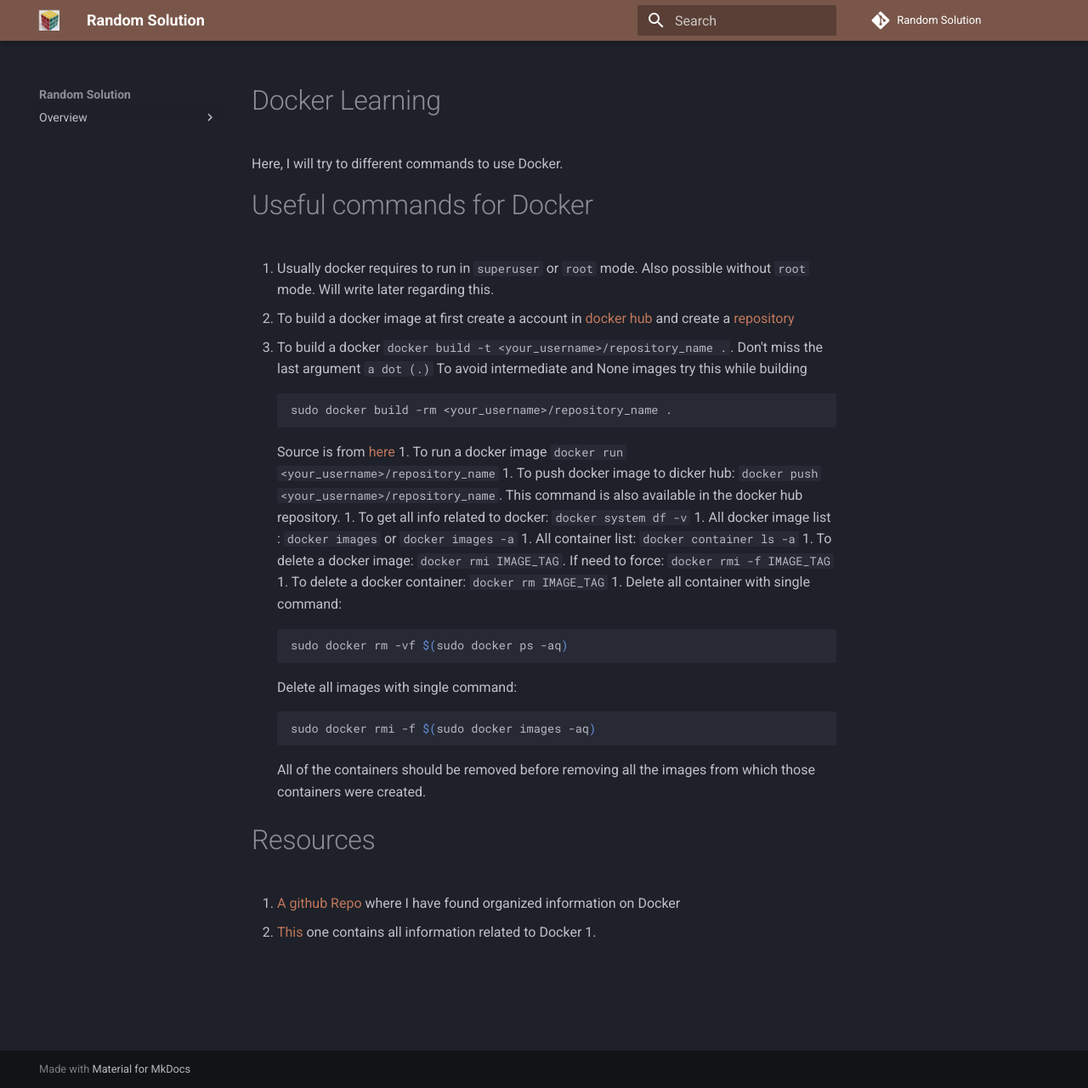
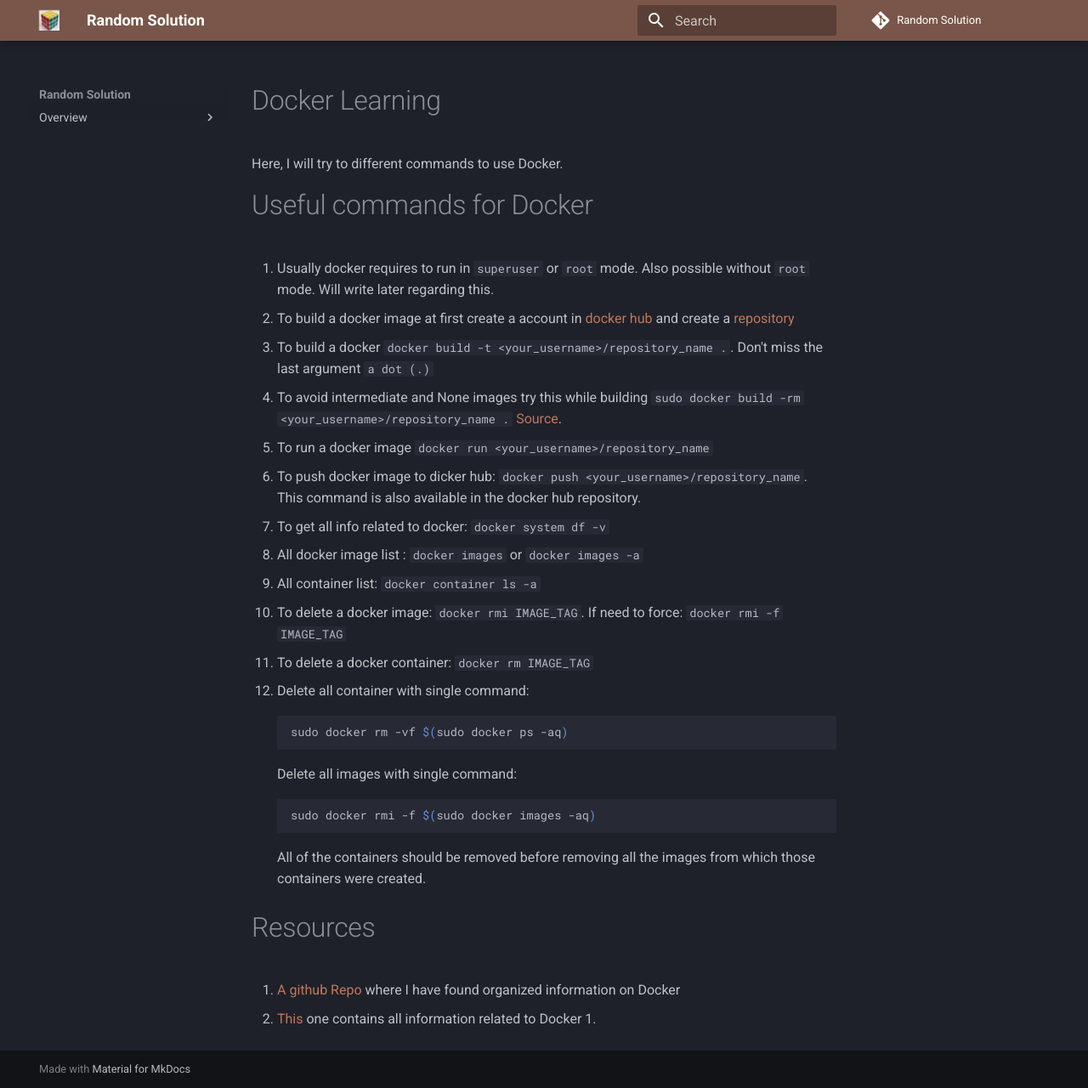
Before and after one commit to atifkarim/random_solution, an MkDocs documentation site: the page built from docs/docker_usage.md, in a window 1280 px wide and 1280 px high. Shown: the whole window at 85% size. Built offline with MkDocs 1.6.1 and Material for MkDocs 9.7.7, drawn with Linux system fonts in a browser that asks for light colours; comment, search, counter and statistics services are not loaded.

Commit message:
indentation is fixed

````diff
--- a/docs/docker_usage.md
+++ b/docs/docker_usage.md
@@ -4,16 +4,11 @@ Docker Learning
 Here, I will try to  different commands to use Docker.
 
 # Useful commands for Docker
+
 1. Usually docker requires to run in `superuser` or `root` mode. Also possible without `root` mode. Will write later regarding this.
 1. To build a docker image at first create a account in [docker hub](https://docs.docker.com/docker-hub/#step-1-sign-up-for-a-docker-account) and create a [repository](https://docs.docker.com/docker-hub/#step-2-create-your-first-repository)
 1. To build a docker `docker build -t <your_username>/repository_name .`. Don't miss the last argument `a dot (.)`
-    To avoid intermediate and None images try this while building
-
-    ```sh
-    sudo docker build -rm <your_username>/repository_name .
-    ```
-
-    Source is from [here](https://forums.docker.com/t/how-to-remove-none-images-after-building/7050/7)
+1. To avoid intermediate and None images try this while building `sudo docker build -rm <your_username>/repository_name .` [Source](https://forums.docker.com/t/how-to-remove-none-images-after-building/7050/7).
 1. To run a docker image `docker run <your_username>/repository_name`
 1. To push docker image to dicker hub: `docker push <your_username>/repository_name`. This command is also available in the docker hub repository.
 1. To get all info related to docker: `docker system df -v`
````
